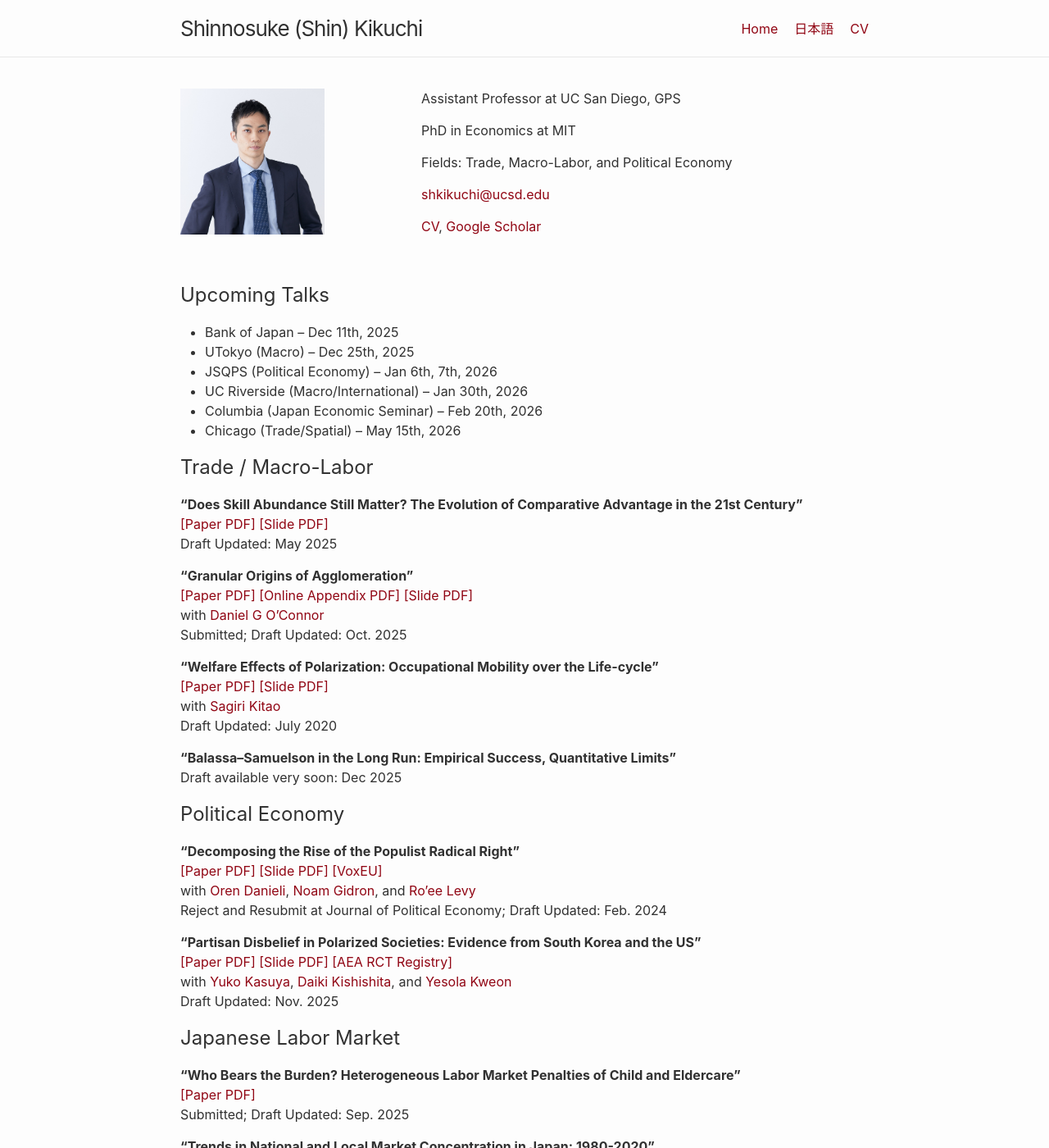
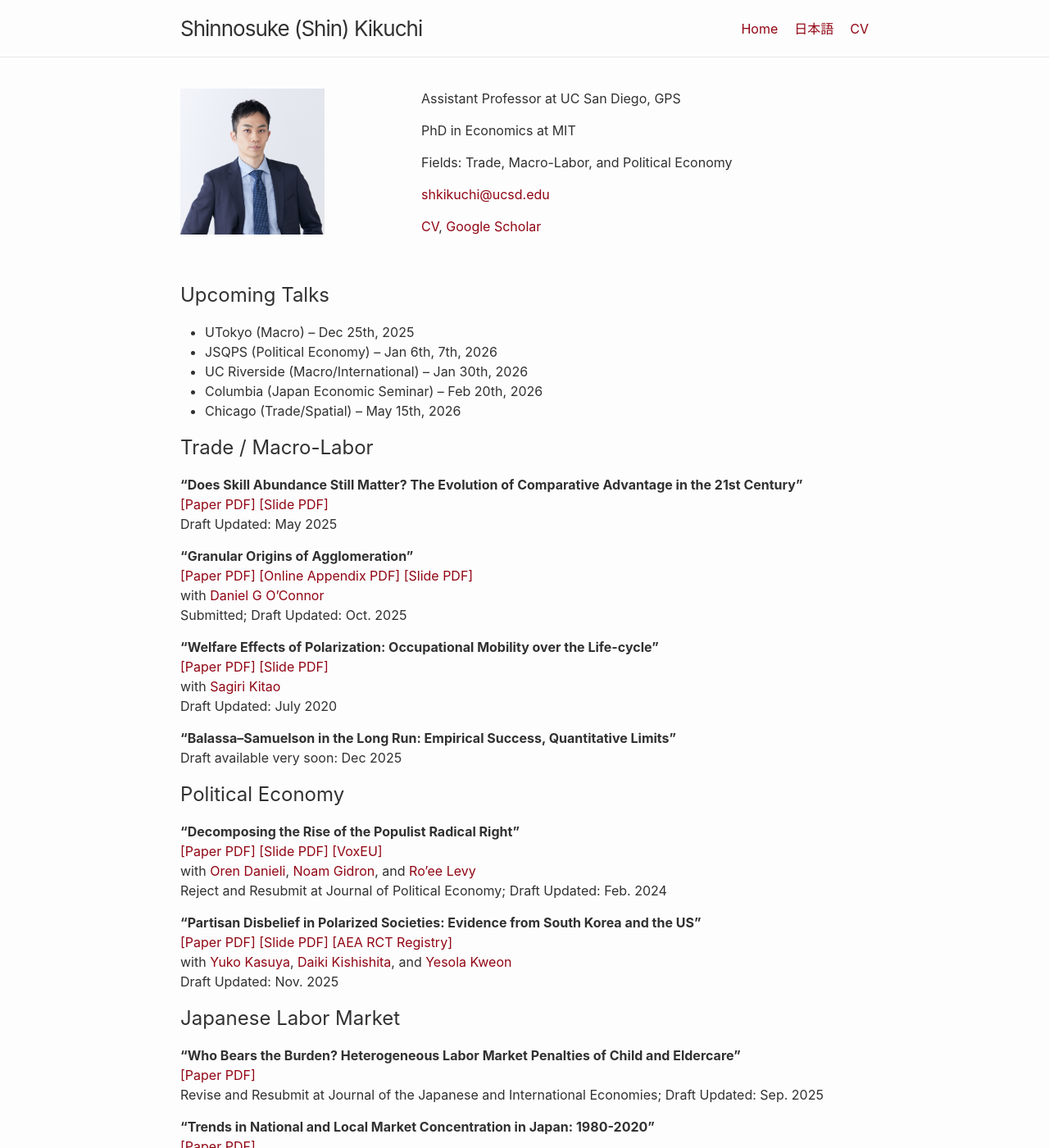
Before and after one commit to shinnkikuchi/shinnkikuchi.github.io, a Jekyll site: the page built from index.md, in a window 1280 px wide and 1400 px high. Shown: the whole window at 82% size. Built offline with Jekyll 4.4.1, drawn with Linux system fonts in a browser that asks for light colours.

Commit message:
Update index.md

```diff
--- a/index.md
+++ b/index.md
@@ -9,7 +9,6 @@ title: Home
 
 ## Upcoming Talks
 
-- Bank of Japan – Dec 11th, 2025
 - UTokyo (Macro) – Dec 25th, 2025
 - JSQPS (Political Economy) – Jan 6th, 7th, 2026
 - UC Riverside  (Macro/International) – Jan 30th, 2026
@@ -86,7 +85,7 @@ Draft Updated: Nov. 2025
 <br>
 <a href="/files/research/KIKUCHI_LTC_Penalty.pdf" target="_blank">[Paper PDF]</a>
 <br>
-Submitted; Draft Updated: Sep. 2025
+Revise and Resubmit at Journal of the Japanese and International Economies; Draft Updated: Sep. 2025
 <br>
 
 **"Trends in National and Local Market Concentration in Japan: 1980-2020"**
```
